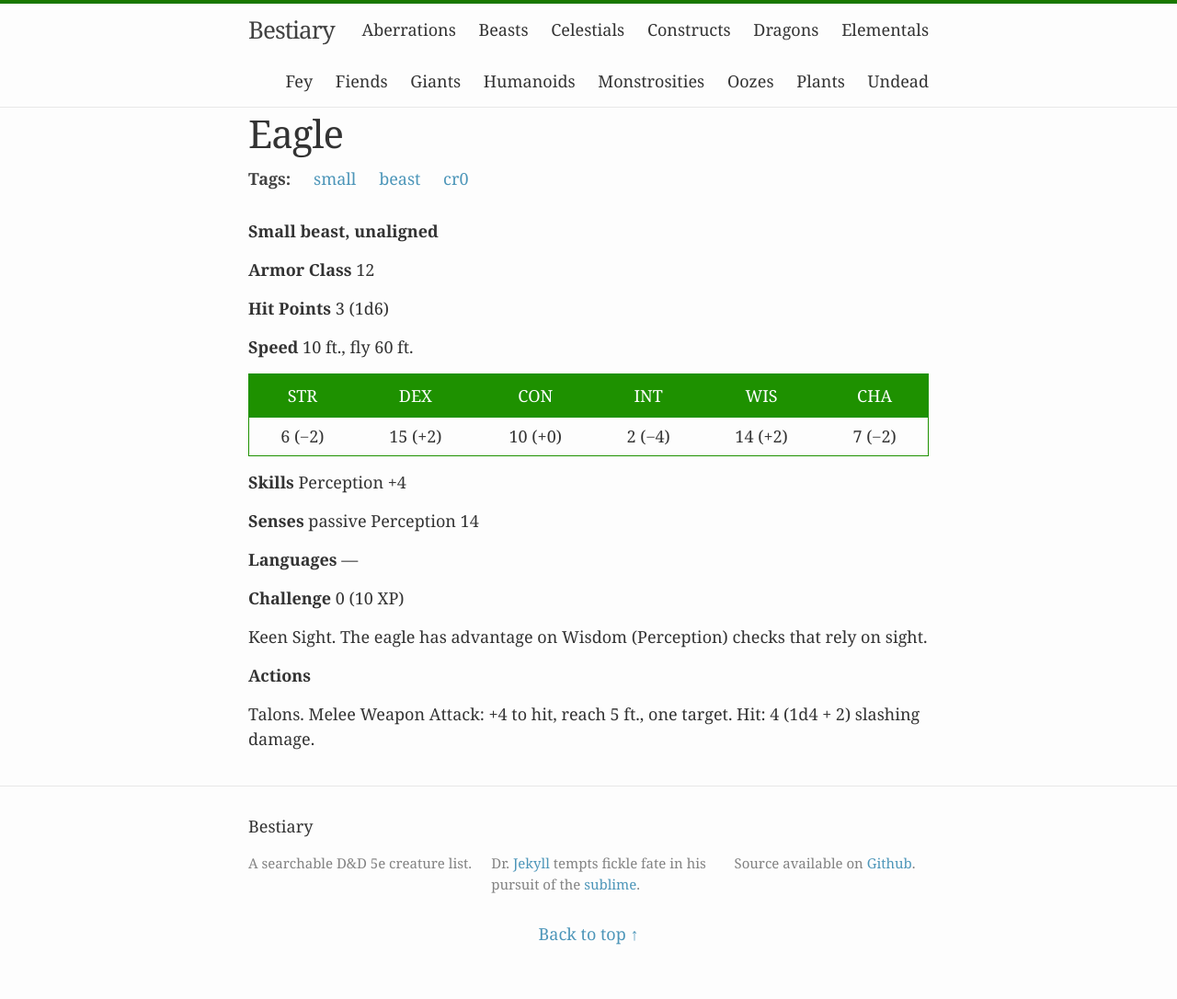
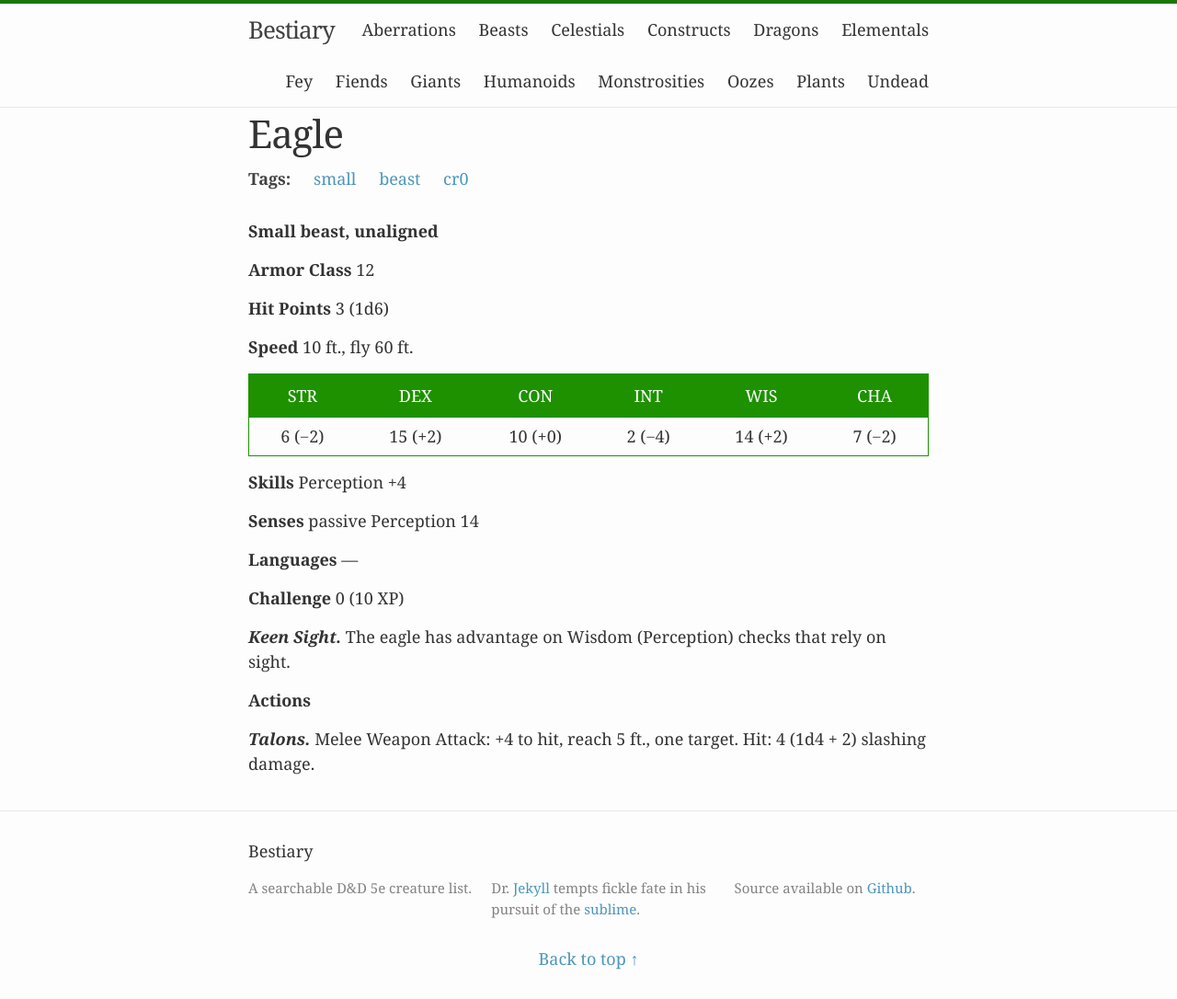
Before and after one commit to beaurancourt/bestiary, a Jekyll site: the page built from _posts/2016-02-29-eagle.markdown, in a window 1280 px wide. Shown: the whole page at 92% size. Built offline with Jekyll 4.4.1, drawn with Linux system fonts in a browser that asks for light colours; before the commit the page ends 1059 px from its top, so only the background shows below that.

```diff
--- a/_posts/2016-02-29-eagle.markdown
+++ b/_posts/2016-02-29-eagle.markdown
@@ -25,8 +25,8 @@ tags: [small, beast, cr0]
 
 **Challenge** 0 (10 XP)
 
- Keen Sight. The eagle has advantage on Wisdom (Perception) checks that rely on sight.
+***Keen Sight.*** The eagle has advantage on Wisdom (Perception) checks that rely on sight.
 
 **Actions**
 
-Talons. Melee Weapon Attack: +4 to hit, reach 5 ft., one target. Hit: 4 (1d4 + 2) slashing damage.
+***Talons.*** Melee Weapon Attack: +4 to hit, reach 5 ft., one target. Hit: 4 (1d4 + 2) slashing damage.
```
